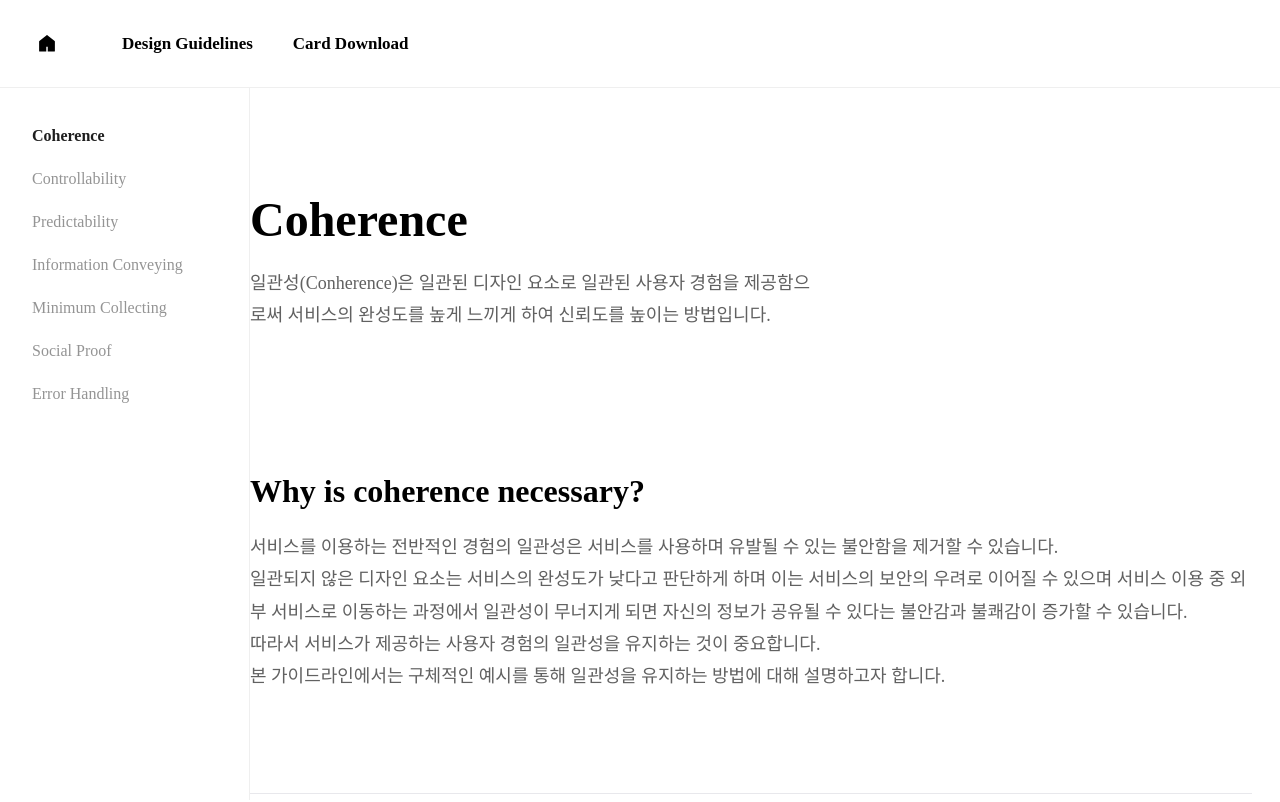
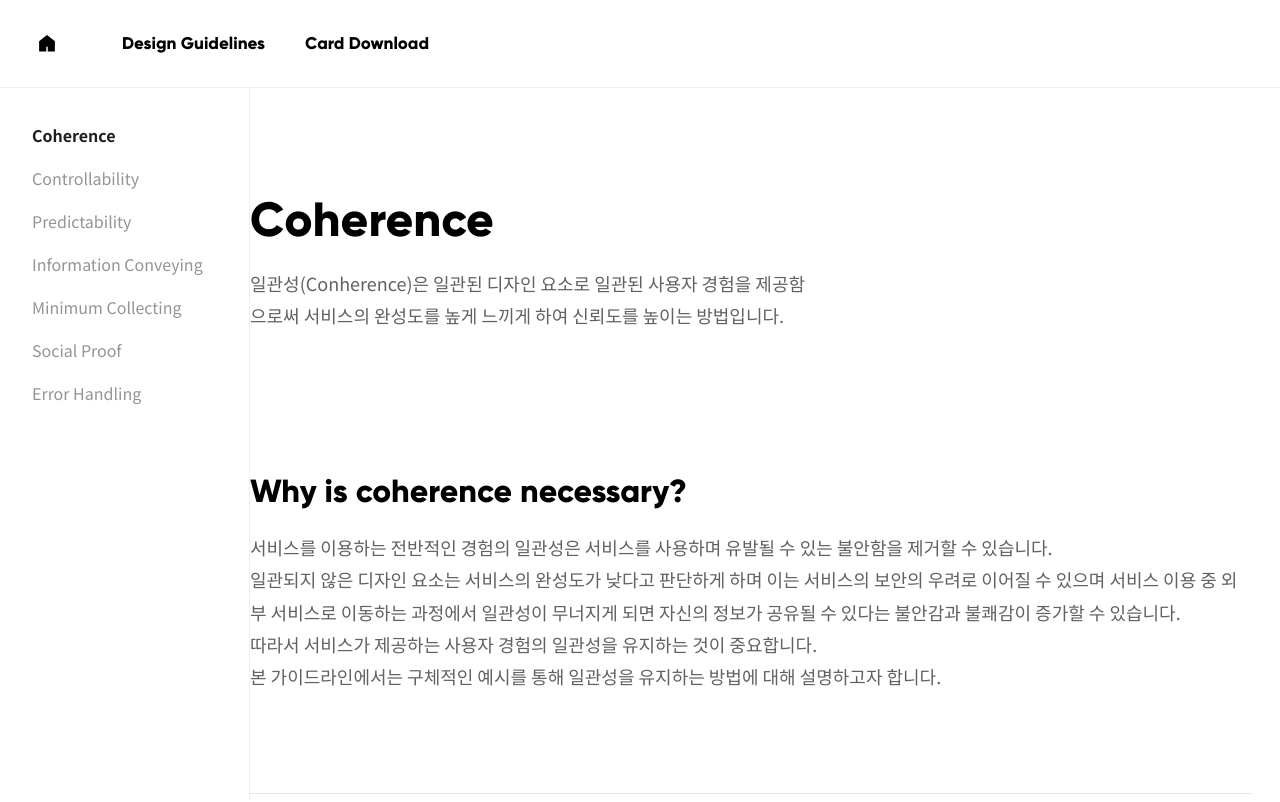
Before and after one commit to ux-navigator/design-guidelines-about-perceived-security, a React (Create React App) app in the folder design-guidelines-cra/: page /coherence in a window 1280 px wide. Shown: the top 802 px of the page. Built offline with nearby package versions, Linux system fonts and the light colour scheme.

Commit message:
웹폰트 적용

```diff
--- a/design-guidelines-cra/src/App.css
+++ b/design-guidelines-cra/src/App.css
@@ -1,3 +1,20 @@
+@import url('https://fonts.googleapis.com/css2?family=Noto+Sans+KR:wght@400;500;700&display=swap');
+
+@font-face {
+  font-family: 'Gilroy-800';
+  font-style: normal;
+  font-weight: 800;
+  src: url("./font/Gilroy-ExtraBold.otf") format('truetype');
+}
+
+@font-face {
+  font-family: 'Gilroy-400';
+  font-style: normal;
+  font-weight: 400;
+  src: url("./font/Gilroy-Light.otf") format('truetype');
+}
+
+
 main {
   width: 1280px;
   margin: auto;
@@ -36,33 +53,25 @@
 }
 
 .title_1 {
-  font-family: 'Gilroy';
-  font-style: normal;
-  font-weight: 800;
+  font-family: 'Gilroy-800';
   font-size: 80px;
   line-height: 96px;
 }
 
 .title_2 {
-  font-family: 'Gilroy';
-  font-style: normal;
-  font-weight: 800;
+  font-family: 'Gilroy-800';
   font-size: 62px;
   line-height: 140%;
 }
 
 .title_3 {
-  font-family: 'Gilroy';
-  font-style: normal;
-  font-weight: 800;
+  font-family: 'Gilroy-800';
   font-size: 48px;
   line-height: 63px;
 }
 
 .title_4 {
-  font-family: 'Gilroy';
-  font-style: normal;
-  font-weight: 800;
+  font-family: 'Gilroy-800';
   font-size: 32px;
   line-height: 39px;
 }
@@ -192,9 +201,8 @@
   -webkit-text-size-adjust: 100%;
   color: #000;
   font-size: 15px;
-  font-weight: 400;
   line-height: 19px;
-  font-family: 'Gilroy';
+  font-family: 'Gilroy-400';
   margin: 0;
   padding: 0;
   list-style: none;
@@ -207,9 +215,8 @@
   -webkit-text-size-adjust: 100%;
   color: #000;
   font-size: 15px;
-  font-weight: 400;
   line-height: 19px;
-  font-family: 'Gilroy';
+  font-family: 'Gilroy-400';
   list-style: none;
   margin: 0;
   padding: 0 20px;
@@ -218,7 +225,7 @@
 
 .dep1 li a {
   -webkit-text-size-adjust: 100%;
-  font-family: 'Gilroy';
+  font-family: 'Gilroy-800';
   list-style: none;
   cursor: pointer;
   text-decoration: none;
@@ -226,7 +233,6 @@
   box-sizing: border-box;
   display: flex;
   font-size: 17px;
-  font-weight: 700;
   height: 88px;
   line-height: 88px;
   position: relative;
```
Also changed, not shown: design-guidelines-cra/src/font/Gilroy-ExtraBold.otf (added), design-guidelines-cra/src/font/Gilroy-Light.otf (added).
